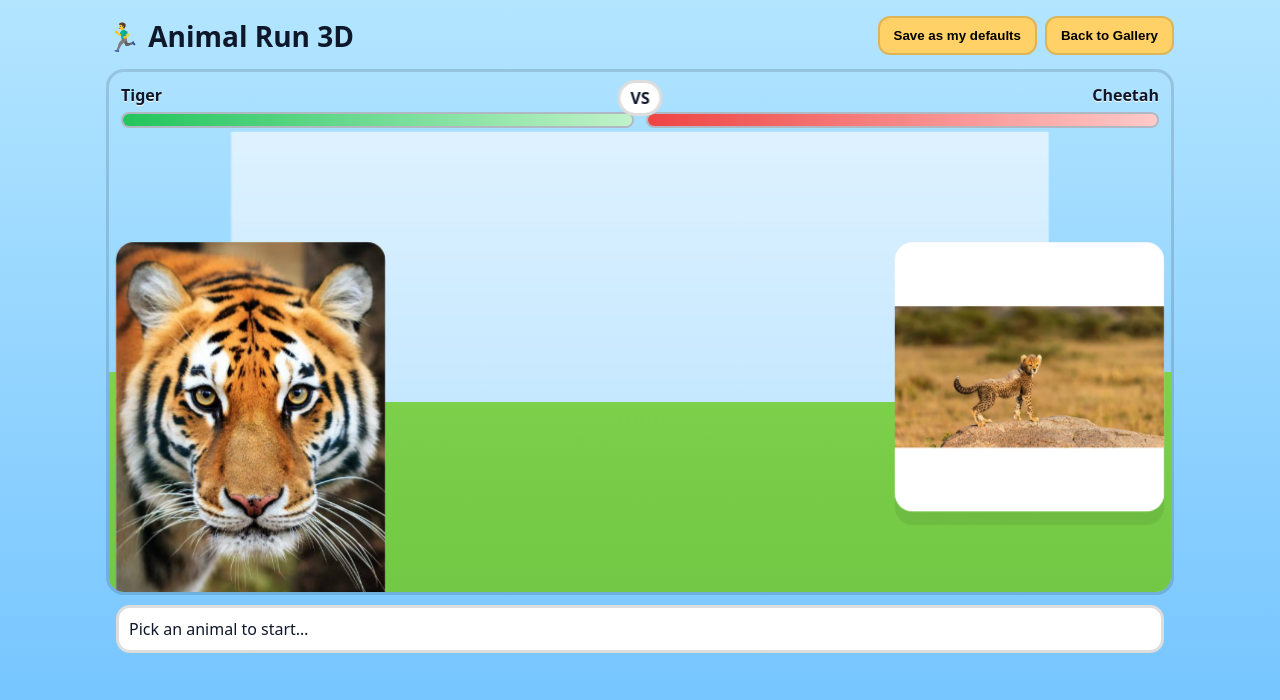
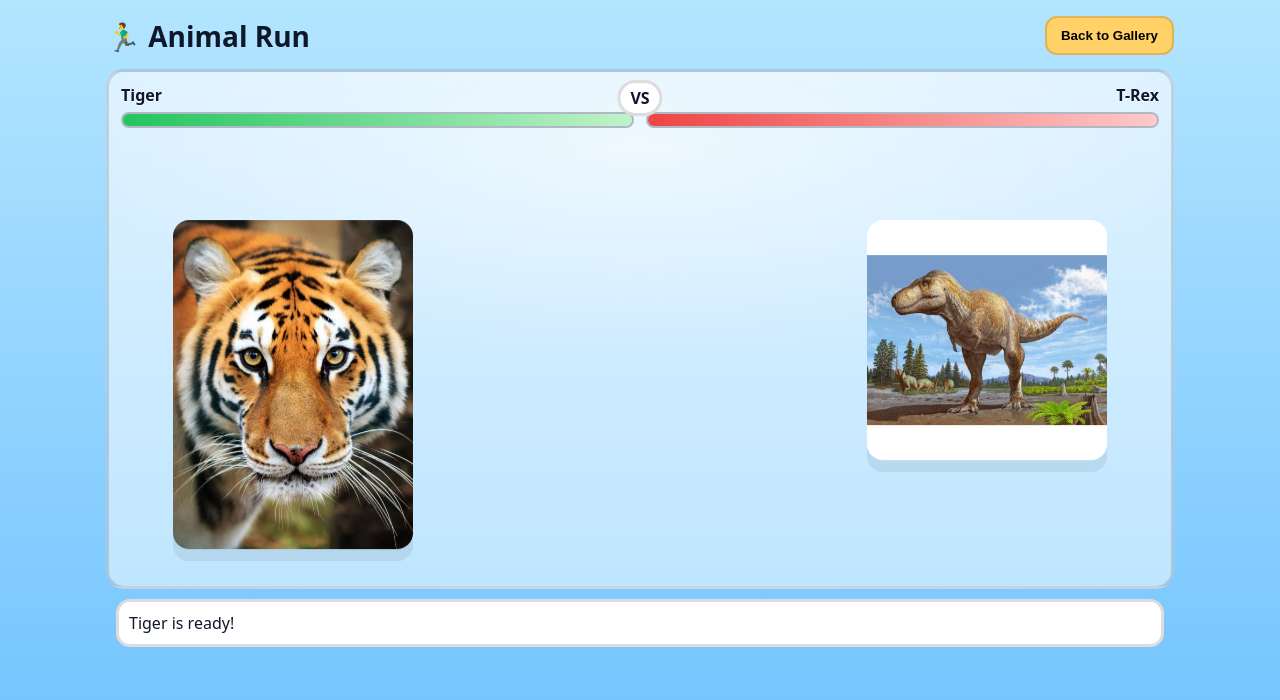
Before and after one commit to seetha-source/animal-run, a plain HTML site: page index.html in a window 1280 px wide. Both pictures are taken after a click on the button "Tiger". Drawn offline with Linux system fonts and the light colour scheme.

Commit message:
Update index.html

```diff
--- a/index.html
+++ b/index.html
@@ -3,23 +3,24 @@
 <head>
   <meta charset="utf-8" />
   <meta name="viewport" content="width=device-width, initial-scale=1" />
-  <title>Animal Run — 3D</title>
+  <title>Animal Run</title>
   <style>
     :root{
-      --sky1:#b3e5ff; --sky2:#6ec1ff; --grass:#78d13f; --ink:#0f172a; --panel:#ffffff;
-      --barL:#22c55e; --barR:#ef4444; --ui:#111827; --rail:#cbd5e1; --accent:#f59e0b;
-      --depth-persp: 1100px; --depth-back: -900px; --depth-ground: -220px; --z-fx: 600;
+      --sky1:#b3e5ff; --sky2:#6ec1ff; --ink:#0f172a; --panel:#ffffff;
+      --barL:#22c55e; --barR:#ef4444; --rail:#cbd5e1; --accent:#f59e0b;
     }
     *{box-sizing:border-box}
     html,body{height:100%}
     body{margin:0; font-family:system-ui,-apple-system,Segoe UI,Roboto,Ubuntu,Inter,Arial,sans-serif; color:var(--ink);
       background:linear-gradient(var(--sky1),var(--sky2));}
     .wrap{max-width:1100px; margin:auto; padding:16px; display:flex; flex-direction:column; gap:14px}
+
     header{display:flex; align-items:center; justify-content:space-between; gap:10px}
     h1{margin:0; font-size:28px}
     .btn{cursor:pointer; border:2px solid #0002; background:#ffd166; border-radius:12px; padding:10px 14px; font-weight:700}
     .panel{background:var(--panel); border:3px solid #0002; border-radius:18px}
 
+    /* Gallery */
     .gallery{display:grid; grid-template-columns:repeat(auto-fill,minmax(160px,1fr)); gap:12px; padding:12px}
     .card{border:3px solid #0002; border-radius:16px; padding:8px; cursor:pointer; background:#fff; transition:transform .08s}
     .card:hover{transform:translateY(-2px)}
@@ -27,22 +28,20 @@
     .thumb img{width:100%; height:100%; object-fit:cover}
     .label{margin-top:6px; text-align:center; font-weight:700}
 
+    /* Arena */
     .arena{display:none}
     .arena.show{display:block}
-    .cam{position:relative; border:3px solid #0002; border-radius:18px; overflow:hidden; min-height:520px; perspective:var(--depth-persp); transform-style:preserve-3d;}
-    .scene{position:relative; height:520px; transform-style:preserve-3d;}
+    .stage{position:relative; border:3px solid #0002; border-radius:18px; overflow:hidden; min-height:520px; background:
+        radial-gradient(800px 300px at 50% 15%, #ffffff88, #0000 70%),
+        linear-gradient(#dff2ff 0%, #bfe6ff 100%);
+    }
 
-    .backdrop{position:absolute; inset:-20% -20% 0 -20%; transform:translateZ(var(--depth-back));}
-    .backdrop::before{content:""; position:absolute; inset:0; background:linear-gradient(#dff2ff 0%, #bfe6ff 100%);}
+    .fighter{position:absolute; bottom:120px; width:240px; height:240px; display:grid; place-items:center; filter:drop-shadow(0 12px 0 #0001)}
+    .fighter img{width:100%; height:100%; object-fit:contain; border-radius:16px; background:#fff}
+    .left{left:6%} .right{right:6%}
 
-    .ground3d{position:absolute; left:50%; top:68%; width:2200px; height:2200px; transform:translate(-50%,-50%) rotateX(78deg) translateZ(var(--depth-ground)); background:linear-gradient(#7fd24b 0%, #6fc543 60%, #5aa93a 100%);}
-
-    .fighter{position:absolute; bottom:100px; width:240px; height:240px; display:grid; place-items:center; filter:drop-shadow(0 12px 0 #0001); transform-style:preserve-3d;}
-    .fighter img{width:100%; height:100%; object-fit:contain; border-radius:16px; background:#fff}
-    .left{left:6%; transform:translateZ(120px);}
-    .right{right:6%; transform:translateZ(120px);}
-
-    .hud{position:absolute; top:12px; left:0; right:0; display:flex; justify-content:space-between; padding:0 12px; gap:12px; z-index:10}
+    /* HP bars + names */
+    .hud{position:absolute; top:12px; left:0; right:0; display:flex; justify-content:space-between; padding:0 12px; gap:12px}
     .hpbox{flex:1; display:flex; flex-direction:column; gap:6px}
     .name{font-weight:800; text-shadow:0 1px 0 #fff}
     .bar{height:16px; background:var(--rail); border:2px solid #0002; border-radius:999px; overflow:hidden}
@@ -50,18 +49,26 @@
     .hpL{background:linear-gradient(90deg,var(--barL),#c0f2c9)}
     .hpR{background:linear-gradient(90deg,var(--barR),#fecaca)}
 
-    .vs{position:absolute; top:8px; left:50%; transform:translateX(-50%); background:#fff; border:3px solid #0002; padding:4px 10px; border-radius:999px; font-weight:900; z-index:11}
-    .count{position:absolute; inset:0; display:grid; place-items:center; font-size:110px; font-weight:900; color:#0008; text-shadow:0 4px 0 #fff; z-index:12}
+    .vs{position:absolute; top:8px; left:50%; transform:translateX(-50%); background:#fff; border:3px solid #0002; padding:4px 10px; border-radius:999px; font-weight:900}
 
     .log{margin:10px; padding:10px; border:3px solid #0002; border-radius:14px; background:#fff; min-height:48px}
+
+    /* Simple 2D animations */
+    @keyframes bob{0%,100%{transform:translateY(0)}50%{transform:translateY(-6px)}}
+    @keyframes runL{0%{transform:translateX(0)} 50%{transform:translateX(160px)} 100%{transform:translateX(0)}}
+    @keyframes runR{0%{transform:translateX(0)} 50%{transform:translateX(-160px)} 100%{transform:translateX(0)}}
+    @keyframes collide{0%{transform:scale(1)} 40%{transform:scale(1.07) rotate(1.2deg)} 100%{transform:scale(1)}}
+    .idle{animation:bob 1.1s ease-in-out infinite}
+
+    /* Countdown */
+    .count{position:absolute; inset:0; display:grid; place-items:center; font-size:110px; font-weight:900; color:#0008; text-shadow:0 4px 0 #fff}
   </style>
 </head>
 <body>
   <div class="wrap">
     <header>
-      <h1>🏃‍♂️ Animal Run 3D</h1>
+      <h1>🏃‍♂️ Animal Run</h1>
       <div style="display:flex; gap:8px; align-items:center">
-        <button class="btn" id="saveDefaults">Save as my defaults</button>
         <button class="btn" id="goHome" style="display:none">Back to Gallery</button>
       </div>
     </header>
@@ -71,10 +78,7 @@
     </section>
 
     <section class="arena" id="arena">
-      <div class="cam" id="camera">
-        <div class="scene" id="scene">
-          <div class="backdrop"></div>
-          <div class="ground3d"></div>
+      <div class="stage" id="stage">
         <div class="hud">
           <div class="hpbox">
             <div class="name" id="nameL">Player</div>
@@ -86,10 +90,9 @@
           </div>
         </div>
         <div class="vs">VS</div>
-          <div class="fighter left" id="boxL"><img id="imgL" alt="left animal"/></div>
-          <div class="fighter right" id="boxR"><img id="imgR" alt="right animal"/></div>
+        <div class="fighter left idle" id="boxL"><img id="imgL" alt="left animal"/></div>
+        <div class="fighter right idle" id="boxR"><img id="imgR" alt="right animal"/></div>
         <div class="count" id="countdown" style="display:none">3</div>
-        </div>
       </div>
       <div class="log" id="log">Pick an animal to start…</div>
       <div style="display:flex; gap:8px; padding:8px 10px">
@@ -97,37 +100,106 @@
       </div>
     </section>
   </div>
+
   <script>
     const PRELOADED = [
-      { name: 'Tiger', src: 'assets/animals/Tiger.jpeg' },
+      { name: 'Tiger',    src: 'assets/animals/Tiger.jpeg' },
       { name: 'Elephant', src: 'assets/animals/Elephant.jpeg' },
-      { name: 'Lion', src: 'assets/animals/Lion.jpeg' },
-      { name: 'Cheetah', src: 'assets/animals/Cheetah.jpeg' },
-      { name: 'Wolf', src: 'assets/animals/Wolf.jpeg' }
+      { name: 'Fox',      src: 'assets/animals/Fox.jpeg' },
+      { name: 'T-Rex',      src: 'assets/animals/Terex.jpeg' },
+      { name: 'Bear',      src: 'assets/animals/Bear.jpeg' },
+      { name: 'Wolf',      src: 'assets/animals/Wolf.jpeg' },
+      { name: 'Brachiosaurus',      src: 'assets/animals/Brachiosaurus.jpeg' },
+      { name: 'Carnitaurus',      src: 'assets/animals/Carnitaurus.jpeg' },
+      { name: 'Cat',      src: 'assets/animals/Cat.jpeg' },
+      { name: 'Cheetah',      src: 'assets/animals/Cheetah.jpeg' },
+      { name: 'Deloposaurus',      src: 'assets/animals/Deloposaurus.jpeg' },
+      { name: 'Dog',      src: 'assets/animals/Dog.jpeg' },
+      { name: 'Eagle',      src: 'assets/animals/Eagle.jpeg' },
+      { name: 'Giginatosaurus',      src: 'assets/animals/Giginatosaurus.jpeg' },
+      { name: 'Lion',      src: 'assets/animals/Lion.jpeg' },
+      { name: 'Monkey',      src: 'assets/animals/Monkey.jpeg' },
+      { name: 'Rexosaurus',      src: 'assets/animals/Rexosaurus.jpeg' },
+      { name: 'Rhino',      src: 'assets/animals/Rhino.jpeg' },
+      { name: 'Velociraptor',      src: 'assets/animals/Velociraptor.jpeg' }
     ];
-    const gallery=document.getElementById('gallery');
-    const arena=document.getElementById('arena');
-    const imgL=document.getElementById('imgL');
-    const imgR=document.getElementById('imgR');
-    const nameL=document.getElementById('nameL');
-    const nameR=document.getElementById('nameR');
-    const hpLeft=document.getElementById('hpLeft');
-    const hpRight=document.getElementById('hpRight');
-    const countdownEl=document.getElementById('countdown');
-    const log=document.getElementById('log');
 
-    let animals=PRELOADED.slice();
-    const el=(t,a={},...c)=>{const n=document.createElement(t);Object.entries(a).forEach(([k,v])=>{if(k.startsWith('on'))n.addEventListener(k.slice(2),v);else n.setAttribute(k,v)});c.flat().forEach(x=>n.appendChild(typeof x==='string'?document.createTextNode(x):x));return n};
-    function renderGallery(){gallery.innerHTML='';animals.forEach((a,i)=>{gallery.appendChild(el('button',{class:'card',onclick:()=>selectAnimal(i)},el('div',{class:'thumb'},el('img',{src:a.src,alt:a.name})),el('div',{class:'label'},a.name)));});}
+    const gallery = document.getElementById('gallery');
+    const arena = document.getElementById('arena');
+    const imgL = document.getElementById('imgL');
+    const imgR = document.getElementById('imgR');
+    const boxL = document.getElementById('boxL');
+    const boxR = document.getElementById('boxR');
+    const nameL = document.getElementById('nameL');
+    const nameR = document.getElementById('nameR');
+    const hpLeft = document.getElementById('hpLeft');
+    const hpRight = document.getElementById('hpRight');
+    const countdownEl = document.getElementById('countdown');
+    const log = document.getElementById('log');
 
-    function selectAnimal(i){if(animals.length<2)return;const p=animals[i];let j=i;while(j===i)j=Math.floor(Math.random()*animals.length);const o=animals[j];document.getElementById('galleryPanel').style.display='none';arena.classList.add('show');document.getElementById('goHome').style.display='inline-block';imgL.src=p.src;imgR.src=o.src;nameL.textContent=p.name;nameR.textContent=o.name;hpLeft.style.width='100%';hpRight.style.width='100%';countdown(()=>startFight(p,o));}
+    let animals = PRELOADED.slice();
 
-    function countdown(done){countdownEl.style.display='grid';let n=3;countdownEl.textContent=n;const t=setInterval(()=>{n--;if(n>0)countdownEl.textContent=n;else{countdownEl.textContent='Go!';setTimeout(()=>{countdownEl.style.display='none';clearInterval(t);done();},550)}},650);}
+    const el = (t,a={},...c)=>{const n=document.createElement(t);Object.entries(a).forEach(([k,v])=>{if(k==='style'&&typeof v==='object')Object.assign(n.style,v);else if(k.startsWith('on'))n.addEventListener(k.slice(2),v);else n.setAttribute(k,v)});c.flat().forEach(x=>n.appendChild(typeof x==='string'?document.createTextNode(x):x));return n};
+    function renderGallery(){ gallery.innerHTML=''; animals.forEach((a,i)=>{
+      gallery.appendChild(el('button',{class:'card',onclick:()=>selectAnimal(i)},
+        el('div',{class:'thumb'}, el('img',{src:a.src,alt:a.name})),
+        el('div',{class:'label'}, a.name)) );
+    }); }
 
-    function startFight(p,o){let L=100,R=100;let turn=0;const tick=setInterval(()=>{const dmg=8+Math.floor(Math.random()*13);if(turn===0){R=Math.max(0,R-dmg);hpRight.style.width=R+'%';log.textContent=`${p.name} hits ${o.name} for ${dmg}!`;}else{L=Math.max(0,L-dmg);hpLeft.style.width=L+'%';log.textContent=`${o.name} hits ${p.name} for ${dmg}!`;}if(L===0||R===0){clearInterval(tick);const w=R===0&&L>0?p:(L===0&&R>0?o:(Math.random()<.5?p:o));log.textContent=`🏆 ${w.name} wins!`;document.getElementById('playAgain').style.display='inline-block';}else turn=1-turn;},1100);}
+    function selectAnimal(index){
+      if(animals.length<2){ alert('Add at least two animals.'); return; }
+      const p=animals[index]; let j=index; while(j===index) j=Math.floor(Math.random()*animals.length); const o=animals[j];
+      document.getElementById('galleryPanel').style.display='none';
+      arena.classList.add('show'); document.getElementById('goHome').style.display='inline-block';
+      imgL.src=p.src; imgR.src=o.src; nameL.textContent=p.name; nameR.textContent=o.name;
+      hpLeft.style.width='100%'; hpRight.style.width='100%';
+      log.textContent = `${p.name} is ready!`;
+      countdown(()=> startFight(p,o));
+    }
 
-    document.getElementById('playAgain').addEventListener('click',()=>{log.textContent='Pick an animal to start…';document.getElementById('playAgain').style.display='none';document.getElementById('galleryPanel').style.display='block';arena.classList.remove('show');document.getElementById('goHome').style.display='none';});
-    document.getElementById('goHome').addEventListener('click',()=>document.getElementById('playAgain').click());
+    function countdown(done){
+      countdownEl.style.display='grid'; let n=3; countdownEl.textContent=n;
+      const t=setInterval(()=>{
+        n--;
+        if(n>0){ countdownEl.textContent=n; }
+        else { countdownEl.textContent='Go!'; setTimeout(()=>{ countdownEl.style.display='none'; clearInterval(t); done(); },550); }
+      },650);
+    }
+
+    function startFight(p,o){
+      boxL.classList.add('idle'); boxR.classList.add('idle');
+      let L=100, R=100; let turn=0;
+      const tick=setInterval(()=>{
+        const dmg = 8+Math.floor(Math.random()*13);
+        if(turn===0){
+          charge(boxL,'L');
+          R=Math.max(0,R-dmg); hpRight.style.width=R+'%'; log.textContent=`${p.name} hits ${o.name} for ${dmg}!`;
+        }else{
+          charge(boxR,'R');
+          L=Math.max(0,L-dmg); hpLeft.style.width=L+'%'; log.textContent=`${o.name} hits ${p.name} for ${dmg}!`;
+        }
+        if(L===0||R===0){ clearInterval(tick); const winner = R===0&&L>0? p : (L===0&&R>0? o : (Math.random()<.5?p:o));
+          log.textContent = `🏆 ${winner.name} wins!`; document.getElementById('playAgain').style.display='inline-block'; }
+        else{ turn = 1 - turn; }
+      }, 1100);
+    }
+
+    function charge(node,dir){
+      node.classList.remove('idle');
+      node.style.animation = (dir==='L'? 'runL':'runR') + ' 600ms ease';
+      boxL.style.animation='collide 420ms'; boxR.style.animation='collide 420ms';
+      setTimeout(()=>{ boxL.style.animation='bob 1.1s ease-in-out infinite'; boxR.style.animation='bob 1.1s ease-in-out infinite'; },420);
+    }
+
+    document.getElementById('playAgain').addEventListener('click',()=>{
+      log.textContent='Pick an animal to start…';
+      document.getElementById('playAgain').style.display='none';
+      document.getElementById('galleryPanel').style.display='block';
+      arena.classList.remove('show');
+      document.getElementById('goHome').style.display='none';
+    });
+    document.getElementById('goHome').addEventListener('click',()=> document.getElementById('playAgain').click());
+
     renderGallery();
   </script>
 </body>
```
Lines whose indentation alone changed are shown as unchanged.
